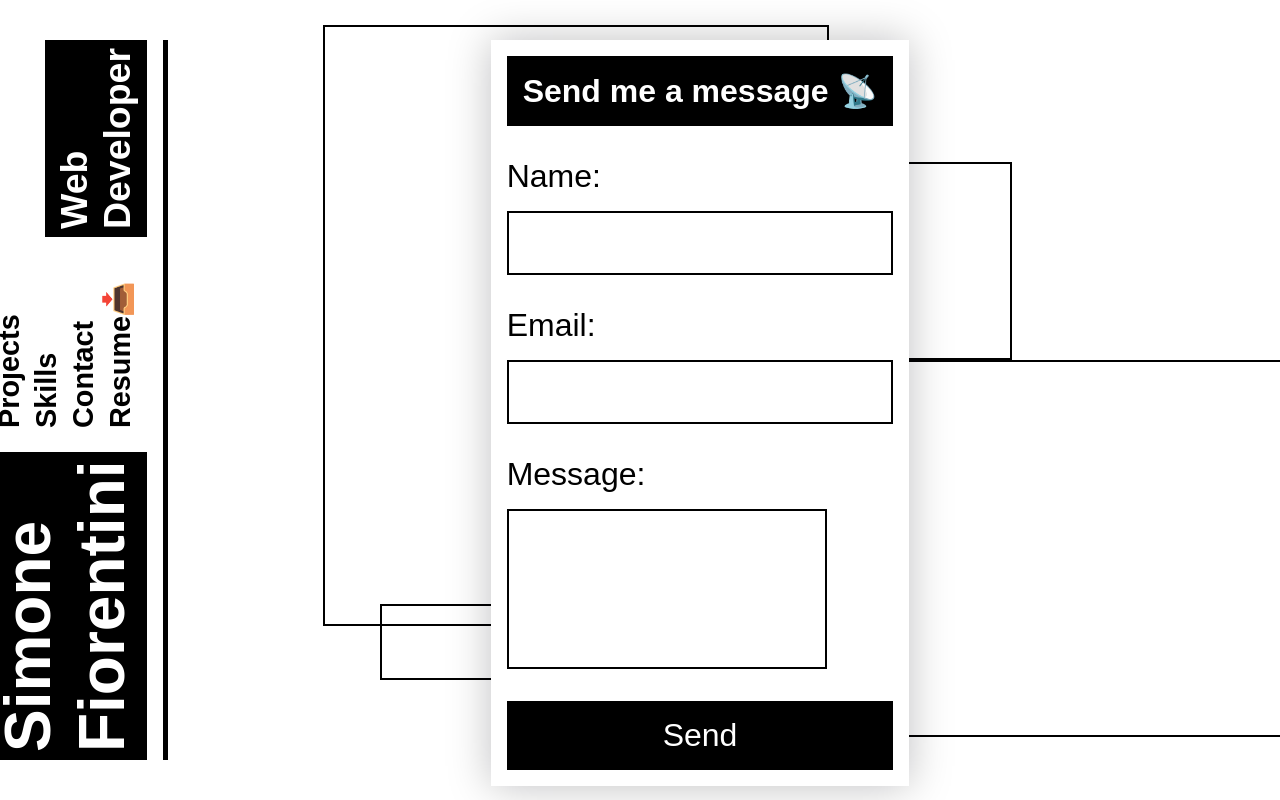
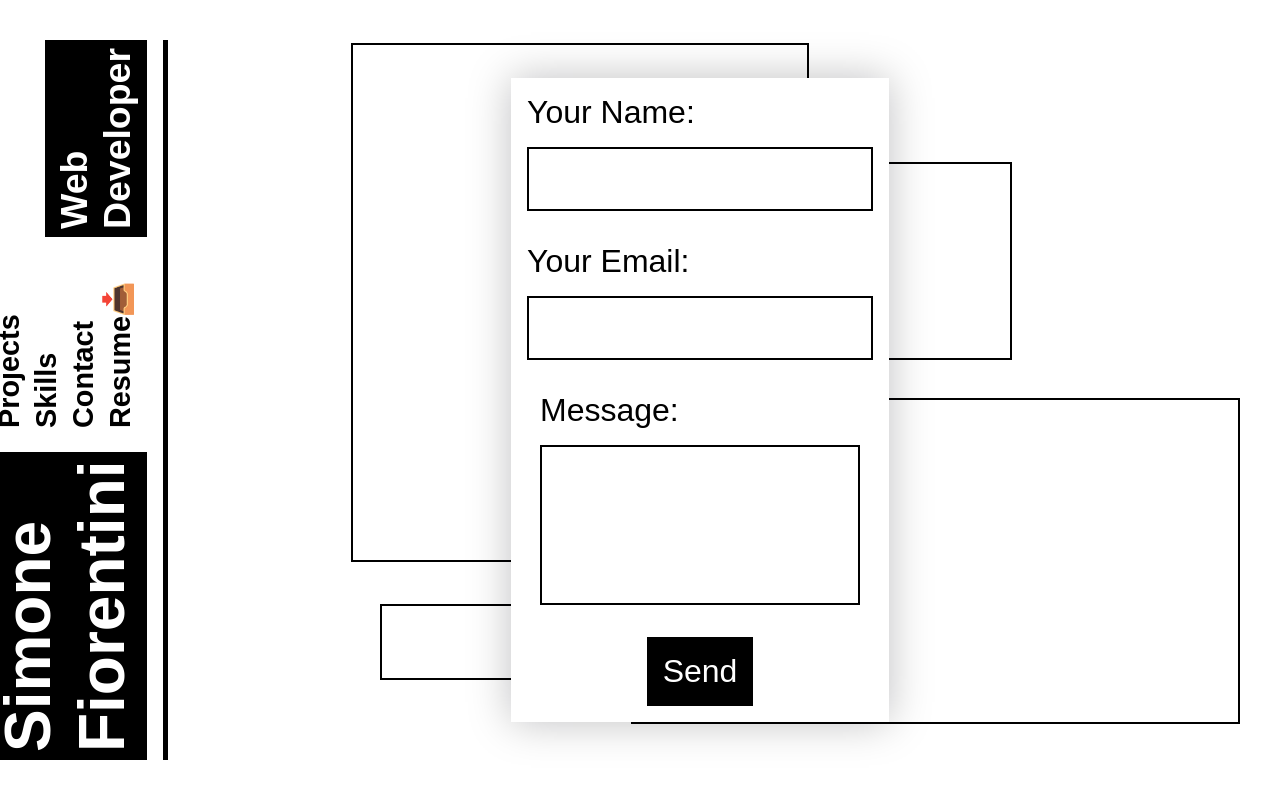
Before and after one commit to Simonoob/Portfolio, a React (Create React App) app: page /contact in a window 1280 px wide. Built offline with nearby package versions, Linux system fonts and the light colour scheme; what drei, react-three-fiber, webfontloader would draw is missing.

Commit message:
form debugging

```diff
--- a/public/index.html
+++ b/public/index.html
@@ -27,12 +27,6 @@
     <title>React App</title>
   </head>
   <body>
-    <form name="contact" netlify hidden>
-      <input type="text" name="name" />
-      <input type="email" name="email" />
-      <textarea name="message"></textarea>
-    </form>
-
     <div id="root"></div>
     <!--
       This HTML file is a template.
--- a/src/components/pages/contact.js
+++ b/src/components/pages/contact.js
@@ -4,10 +4,34 @@ import ThankYou from "./ThankYou";
 import PageTransition from "../PageTransition";
 
 const Form = ({ operation }) => {
+  const [state, setState] = useState({ name: "", email: "", message: "" });
+
+  const encode = (data) => {
+    return Object.keys(data)
+      .map(
+        (key) => encodeURIComponent(key) + "=" + encodeURIComponent(data[key])
+      )
+      .join("&");
+  };
+
+  const handleSubmit = (e) => {
+    fetch("/", {
+      method: "POST",
+      headers: { "Content-Type": "application/x-www-form-urlencoded" },
+      body: encode({ "form-name": "contact", ...state }),
+    })
+      .then(() => alert("Success!"))
+      .catch((error) => alert(error));
+
+    e.preventDefault();
+  };
+
+  const handleChange = (e) =>
+    setState({ ...state, [e.target.name]: e.target.value });
+
   return (
     <div className="form-container">
-      <form method="post" netlify name="contact" onSubmit={operation}>
-        <input type="hidden" name="portfolio-contact" value="contact" />
+      {/* <form method="post" netlify name="contact" onSubmit={operation}>
         <h2>
           Send me a message{" "}
           <span role="img" aria-label="envelope">
@@ -41,6 +65,44 @@ const Form = ({ operation }) => {
           </label>
         </div>
         <button type="submit">Send</button>
+      </form> */}
+
+      <form onSubmit={handleSubmit}>
+        <p>
+          <label>
+            Your Name:{" "}
+            <input
+              type="text"
+              name="name"
+              value={state.name}
+              onChange={handleChange}
+            />
+          </label>
+        </p>
+        <p>
+          <label>
+            Your Email:{" "}
+            <input
+              type="email"
+              name="email"
+              value={state.email}
+              onChange={handleChange}
+            />
+          </label>
+        </p>
+        <p>
+          <label>
+            Message:{" "}
+            <textarea
+              name="message"
+              value={state.message}
+              onChange={handleChange}
+            />
+          </label>
+        </p>
+        <p>
+          <button type="submit">Send</button>
+        </p>
       </form>
     </div>
   );
```
